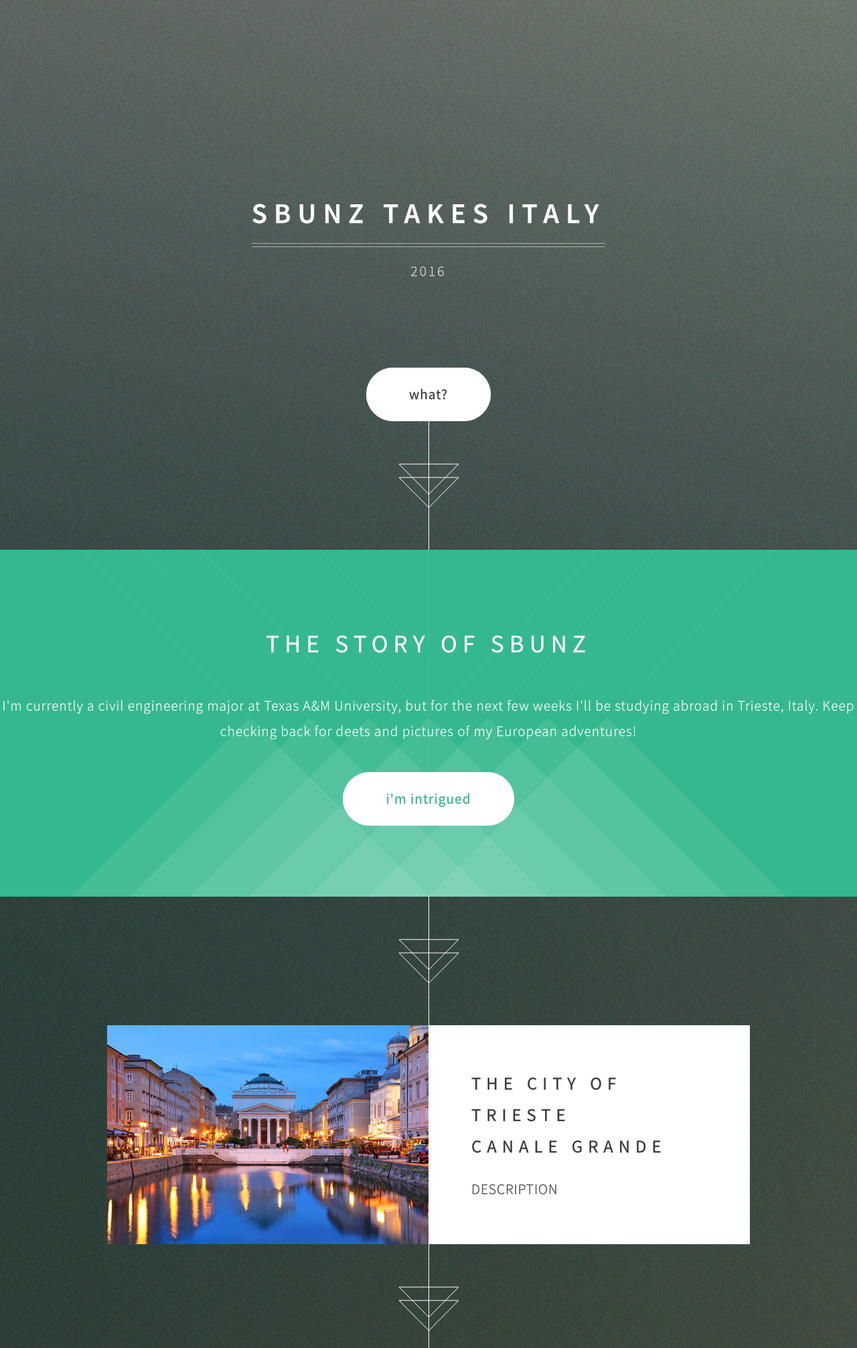
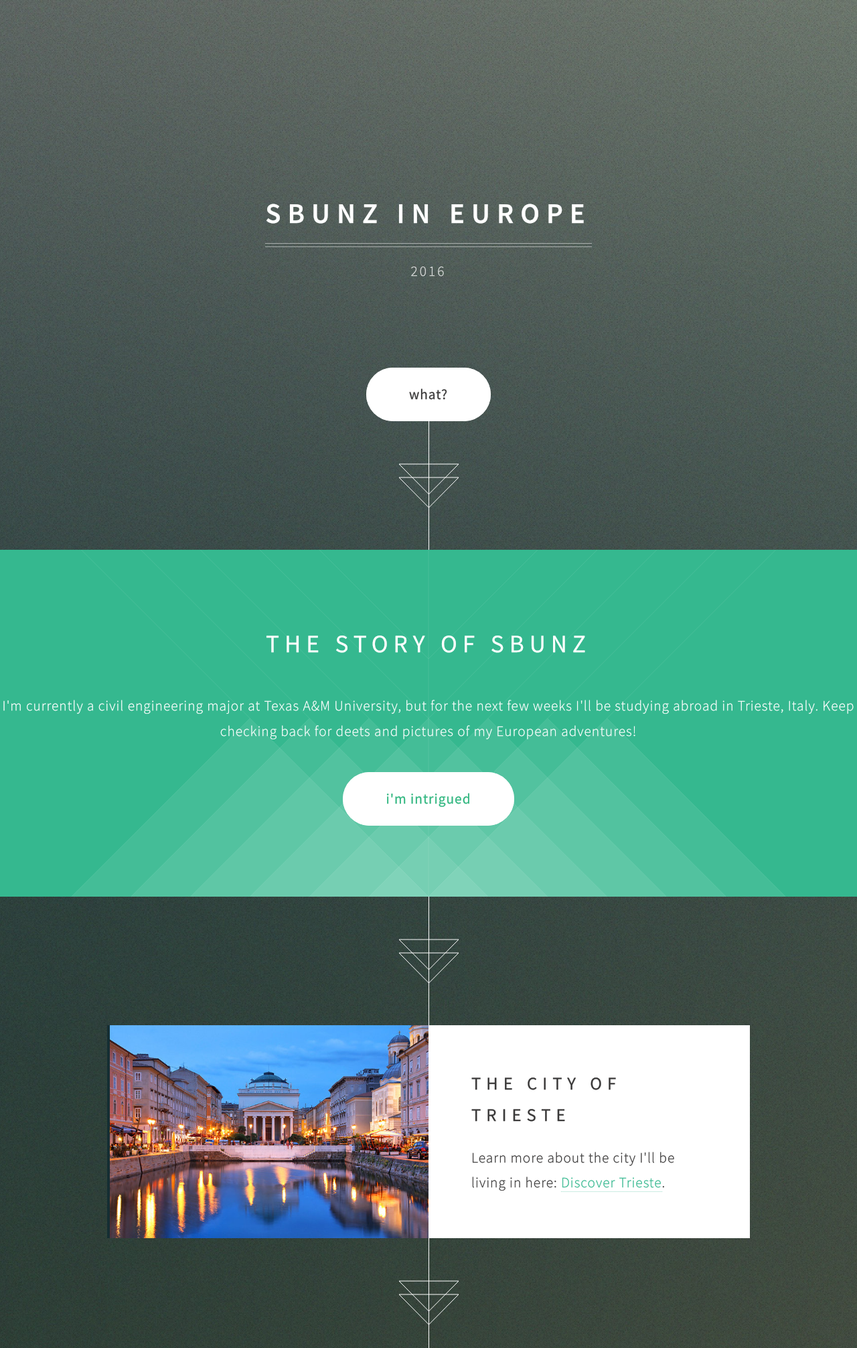
Before and after one commit to sbunz/sbunz-site, a plain HTML site: page index.html in a window 1280 px wide. Shown: the top 2013 px of the page at 67% size. Drawn offline with Linux system fonts and the light colour scheme.

Commit message:
Embedded Link
Embedded link into first photo description.

```diff
--- a/index.html
+++ b/index.html
@@ -18,7 +18,7 @@
 		<!-- Header -->
 			<section id="header">
 				<header>
-					<h1>sbunz takes italy</h1>
+					<h1>sbunz in europe</h1>
 					<p>2016</p>
 				</header>
 				<footer>
@@ -44,10 +44,9 @@
 				<a href="#" class="image fit"><img src="images/italy/canale grande trieste.jpg" alt="" /></a>
 				<div class="inner">
 					<header>
-						<h2>The City of Trieste<br />
-						Canale Grande</h2>
+						<h2>The City of Trieste</h2>
 					</header>
-					<p>DESCRIPTION</p>
+					<p>Learn more about the city I'll be living in here: <a href="http://www.discover-trieste.it/">Discover Trieste</a>.</p>
 				</div>
 			</article>
 
```
